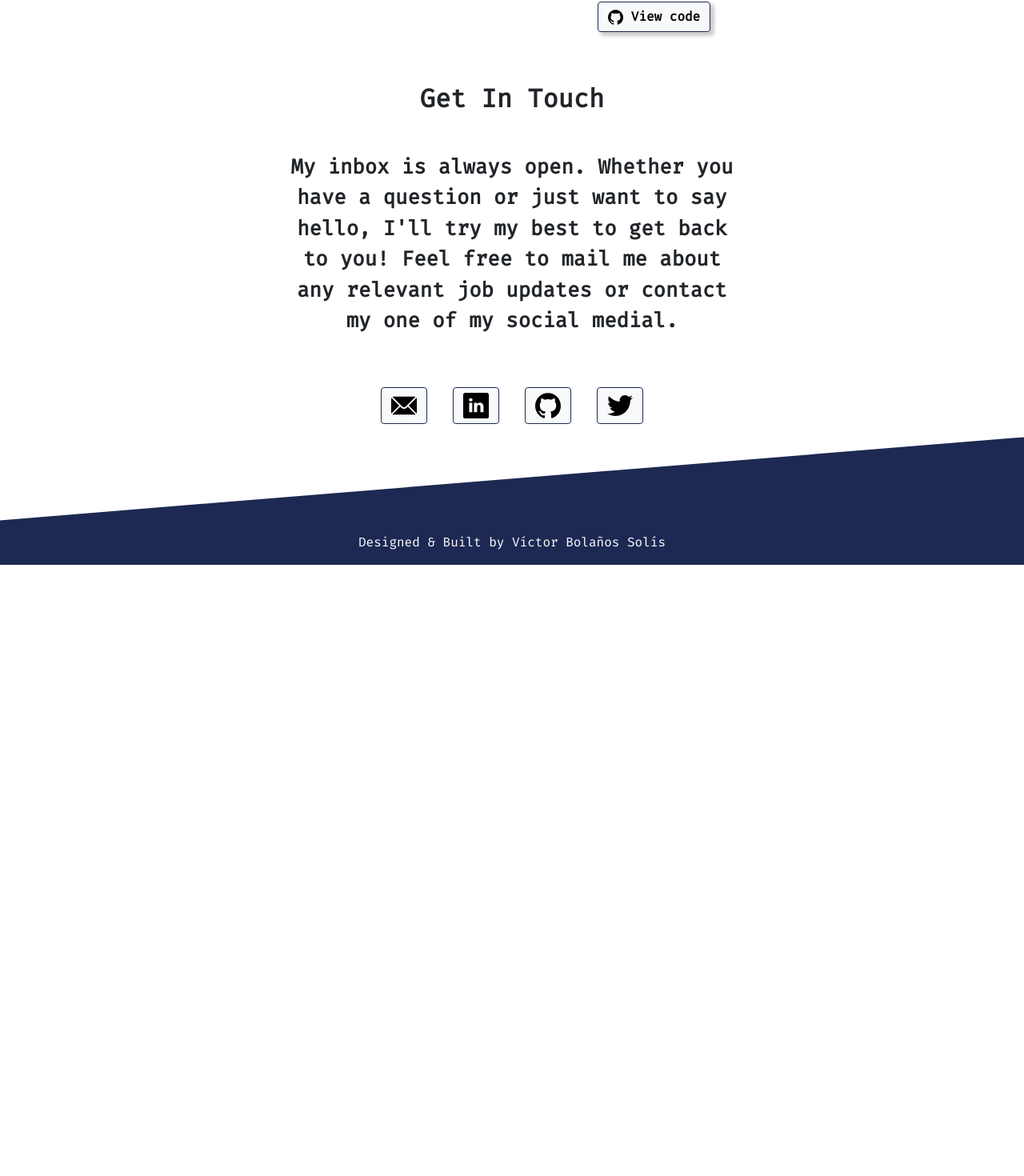
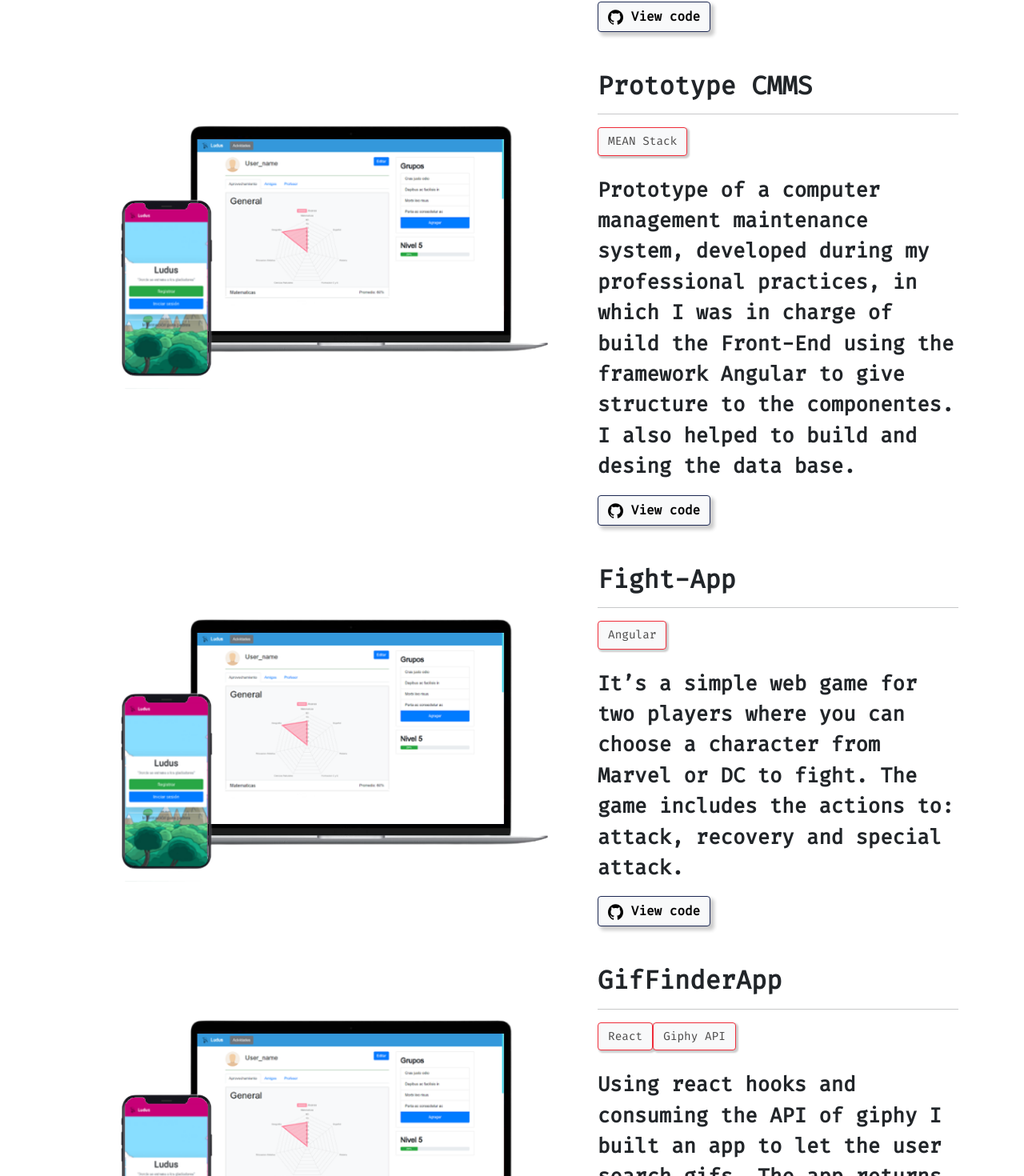
Before and after one commit to Vicktorbs/AngularPortfolio, an Angular app: page / in a window 1280 px wide. Shown: the part 1974-3444 px from the top of the page at 80% size. Before the commit the page ends 2680 px from the top, so only its background shows below. Built offline with nearby package versions, Linux system fonts and the light colour scheme.

Commit message:
Profile img test1

```diff
--- a/src/app/components/about-me/about-me.component.html
+++ b/src/app/components/about-me/about-me.component.html
@@ -12,7 +12,9 @@
             </p>
         </div>
         <div class="col-lg-3">
-            <img src="/assets/img/VictorBolaosSolis.png" alt="Víctor Bolaños Solís" class="w-100 mt-5">
+            <div id="profile-picture-cotainer" class="mt-5">
+                <img src="/assets/img/VictorBolaosSolis-filter-picture.png" alt="Víctor Bolaños Solís" class="w-100 mt-5">
+            </div>
         </div>
     </div>
 </div>
--- a/src/app/components/projects/projects.component.html
+++ b/src/app/components/projects/projects.component.html
@@ -30,4 +30,79 @@
             </a>
         </div>
     </div>
+    <!-- Project 2 -->
+    <div class="row mt-5">
+        <div class="col-lg-7">
+            <img src="/assets/img/Ludus-App.png" alt="Ludus" class="w-100 mt-5">
+        </div>
+        <div class="col-lg-5">
+            <h6 class="font-headers mb-2">
+                Prototype CMMS
+            </h6>
+            <hr>
+            <div class="mb-4">
+                <a href="" class="btn btn-light technology-btn">
+                    MEAN Stack
+                </a>
+            </div>
+            <p class="font-content">
+                Prototype of a computer management maintenance system, developed during my professional practices, in which I was in charge of build the Front-End using the framework Angular to give structure to the componentes. I also helped to build and desing the data base.
+            </p>
+            <a href="" class="btn btn-light links-btn">
+                <img src="/assets/icons/github.svg" alt="GitHub link" class="img-link">
+                View code
+            </a>
+        </div>
+    </div>
+    <!-- Project 3 -->
+    <div class="row mt-5">
+        <div class="col-lg-7">
+            <img src="/assets/img/Ludus-App.png" alt="Ludus" class="w-100 mt-5">
+        </div>
+        <div class="col-lg-5">
+            <h6 class="font-headers mb-2">
+                Fight-App
+            </h6>
+            <hr>
+            <div class="mb-4">
+                <a href="" class="btn btn-light technology-btn">
+                    Angular
+                </a>
+            </div>
+            <p class="font-content">
+                It’s a simple web game for two players where you can choose a character from Marvel or DC to fight. The game includes the actions to: attack, recovery and special attack.
+            </p>
+            <a href="" class="btn btn-light links-btn">
+                <img src="/assets/icons/github.svg" alt="GitHub link" class="img-link">
+                View code
+            </a>
+        </div>
+    </div>
+    <!-- Project 4 -->
+    <div class="row mt-5">
+        <div class="col-lg-7">
+            <img src="/assets/img/Ludus-App.png" alt="Ludus" class="w-100 mt-5">
+        </div>
+        <div class="col-lg-5">
+            <h6 class="font-headers mb-2">
+                GifFinderApp
+            </h6>
+            <hr>
+            <div class="mb-4">
+                <a href="" class="btn btn-light technology-btn">
+                    React
+                </a>
+                <a href="" class="btn btn-light technology-btn">
+                    Giphy API
+                </a>
+            </div>
+            <p class="font-content">
+                Using react hooks and consuming the API of giphy I built an app to let the user search gifs. The app returns a certain amount of results and keep oldest results.
+            </p>
+            <a href="" class="btn btn-light links-btn">
+                <img src="/assets/icons/github.svg" alt="GitHub link" class="img-link">
+                View code
+            </a>
+        </div>
+    </div>
 </div>
```
Also changed, not shown: src/app/components/about-me/about-me.component.css (+46 -0 lines), src/assets/img/VictorBolaosSolis-filter-picture.png (added), src/assets/img/VictorBolaosSolis-normal-picture.png (added).
